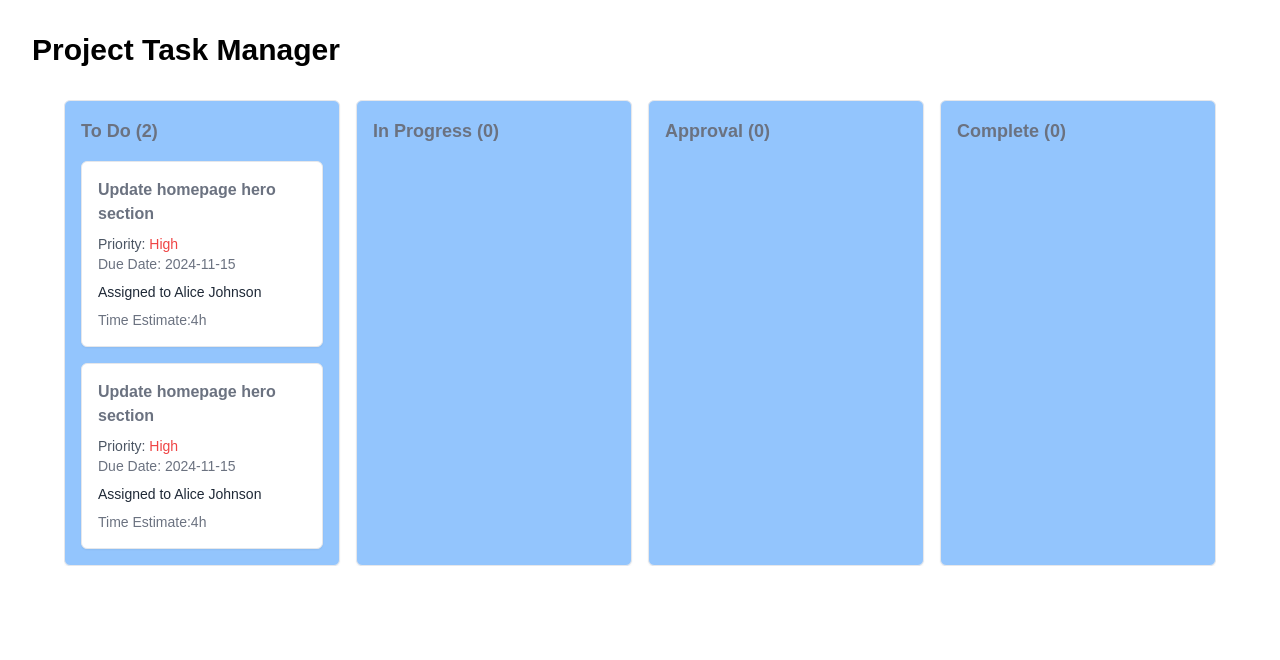
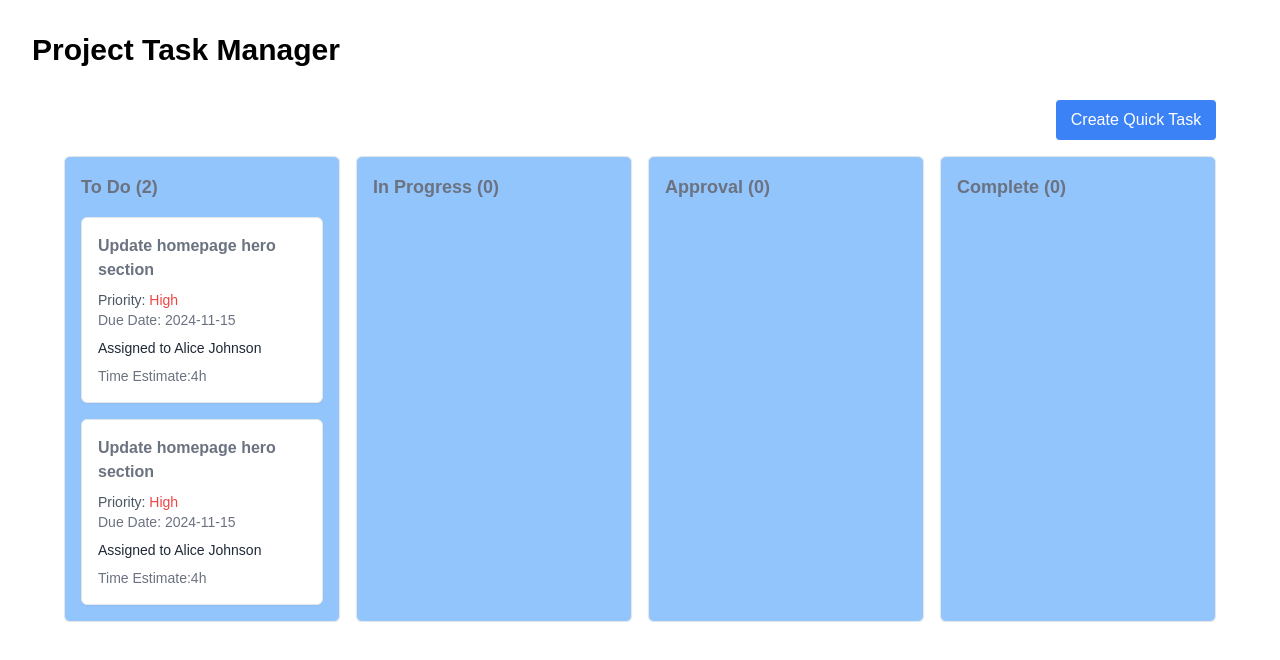
Before and after one commit to sony-tom/project_task_manager_app, a Next.js app: page /projects in a window 1280 px wide. Shown: the top 660 px of the page. Built offline with nearby package versions, Linux system fonts and the light colour scheme.

Commit message:
Updated the create task button

```diff
--- a/src/app/dashboard/page.jsx
+++ b/src/app/dashboard/page.jsx
@@ -1,23 +1,11 @@
 "use client";
-import { useState } from "react";
 import OverViewCardPage from "../components/overviewcard";
 import BarChartStatistic from "../components/barChart";
 import ActivityFeed from "../components/activityfeed";
-import Modal from "../components/modal";
 
 export default function Page() {
-  const [isOpen, setIsOpen] = useState(false);
-
-  const handleModalOpen = () => {
-    setIsOpen(true);
-  };
   return (
     <div className="upper-div">
-      <div className="flex justify-end">
-        <div className="bg-blue-500 p-2 w-40 text-center text-white rounded">
-          <button onClick={handleModalOpen}>Create Quick Task</button>
-        </div>
-      </div>
       <div className="py-8">
         <OverViewCardPage />
       </div>
@@ -34,9 +22,6 @@ export default function Page() {
           <ActivityFeed />
         </div>
       </div>
-      <Modal isOpen={isOpen} onClose={() => setIsOpen(false)}>
-        <div></div>
-      </Modal>
     </div>
   );
 }
--- a/src/app/projects/page.tsx
+++ b/src/app/projects/page.tsx
@@ -1,5 +1,6 @@
-
-import React from "react";
+"use client";
+import React, { useState } from "react";
+import Modal from "../components/modal";
 
 const columns = [
   { id: "ready", title: "To Do" },
@@ -37,13 +38,23 @@ const tasks = [
     tags: ["design", "frontend"],
     status: "ready",
   },
-
 ];
 
 export default function KanbanBoard() {
+  const [isOpen, setIsOpen] = useState(false);
+
+  const handleModalOpen = () => {
+    setIsOpen(true);
+  };
+
   return (
     <div className="p-8 text-gray-500">
-      <div className="flex space-x-4 overflow-x-auto">
+      <div className="flex justify-end">
+        <div className="bg-blue-500 p-2 w-40 text-center text-white rounded">
+          <button onClick={handleModalOpen}>Create Quick Task</button>
+        </div>
+      </div>
+      <div className="flex space-x-4 overflow-x-auto mt-4">
         {columns.map((column) => {
           const filteredTasks = tasks.filter(
             (task) => task.status === column.id
@@ -86,7 +97,8 @@ export default function KanbanBoard() {
                       </p>
                     </div>
                     <p className="text-sm mt-2">
-                      <span className="font-medium">Time Estimate:</span>{""}
+                      <span className="font-medium">Time Estimate:</span>
+                      {""}
                       {task.timeEstimate}
                     </p>
                   </div>
@@ -96,6 +108,9 @@ export default function KanbanBoard() {
           );
         })}
       </div>
+      <Modal isOpen={isOpen} onClose={() => setIsOpen(false)}>
+        <div></div>
+      </Modal>
     </div>
   );
 }
```
